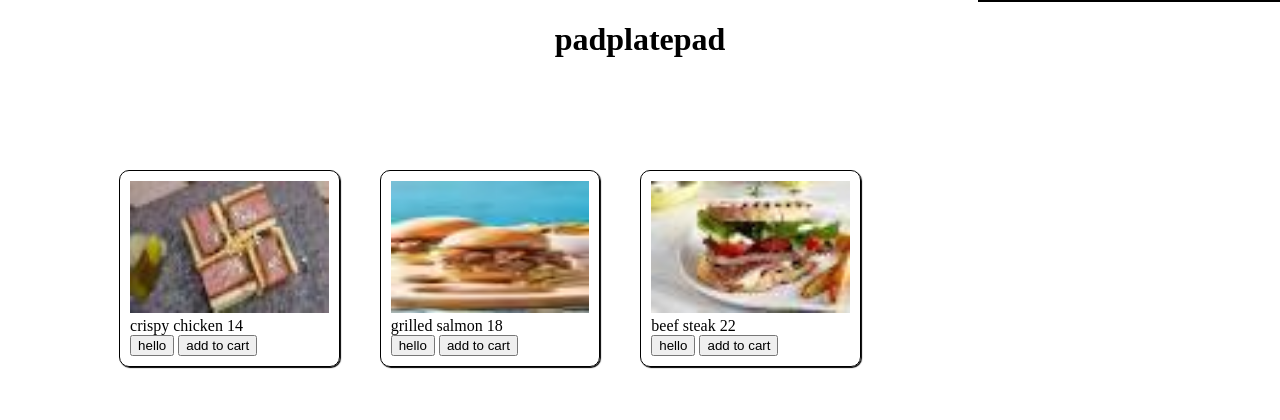
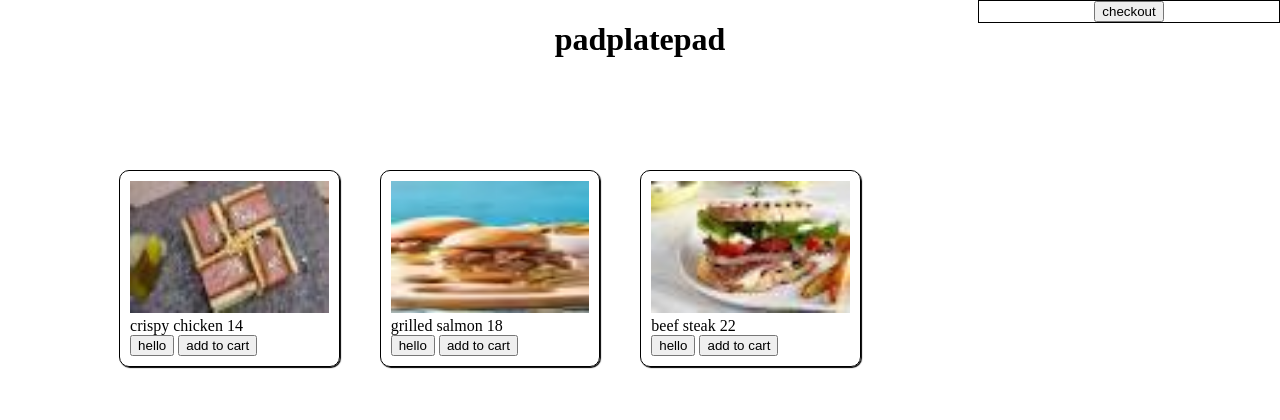
Before and after one commit to shmulisarmy/component-subscription-framework-, a Flask app: page / in a window 1280 px wide. Shown: the top 420 px of the page. Run offline with Flask 3, Linux system fonts and the light colour scheme.

Commit message:
added_checkout_button

```diff
--- a/templates/main.html
+++ b/templates/main.html
@@ -25,7 +25,7 @@
     </template>
 
     <div id="cart">
-
+        <button onclick="checkout()">checkout</button>
 
     </div>
 
```
